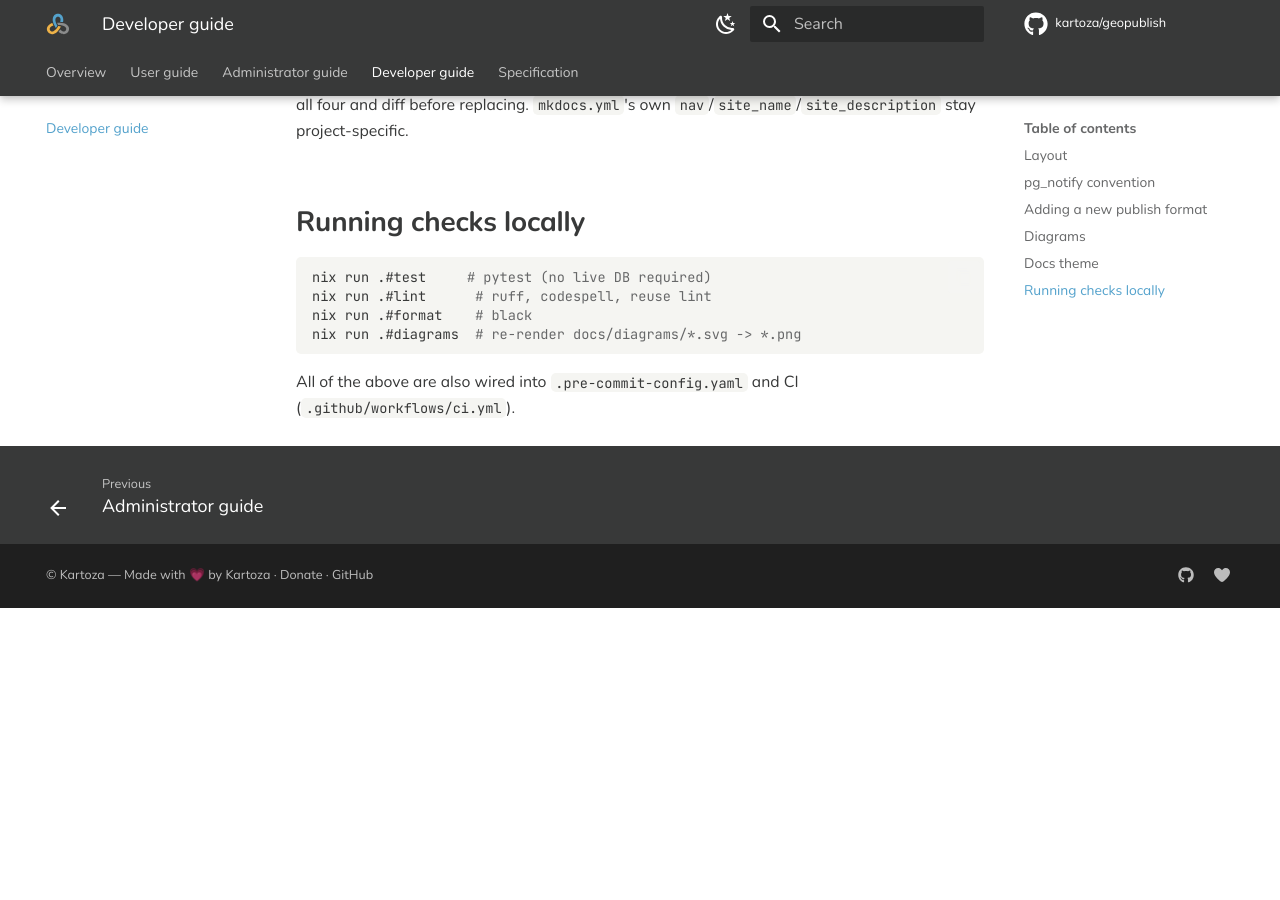
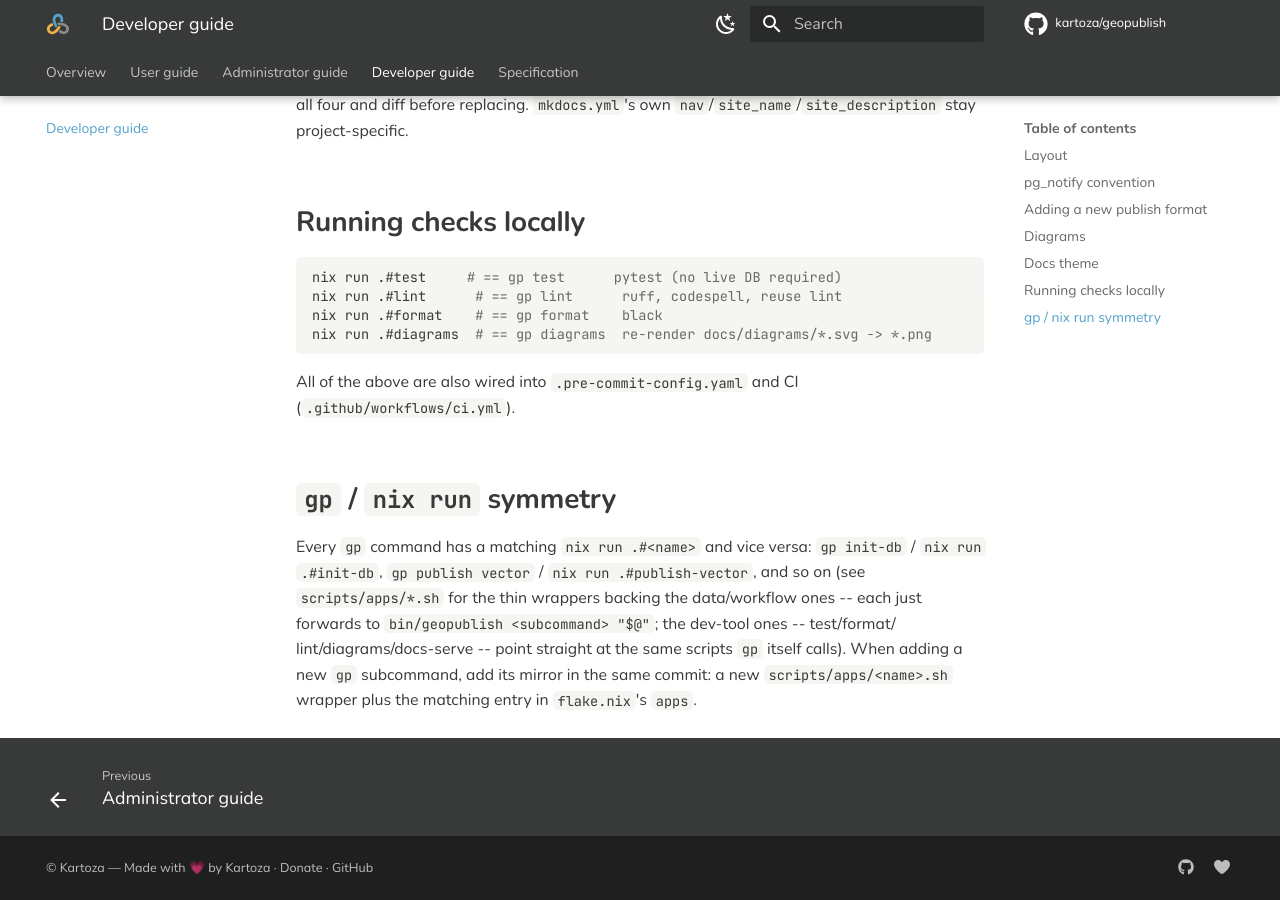
Before and after one commit to timlinux/geopublish, an MkDocs documentation site: the page built from docs/developer/index.md, in a window 1280 px wide and 900 px high, scrolled down 1903 px. Built offline with MkDocs 1.6.1 and Material for MkDocs 9.7.7, drawn with Linux system fonts in a browser that asks for light colours; comment, search, counter and statistics services are not loaded; before the commit the page ends 2511 px from its top, so only the background shows below that.

Commit message:
feat: full gp <-> nix run command symmetry
Every gp command now has a matching nix run .#<name>, and every nix run
app has a matching gp command -- "one implementation, two entry points"
applied consistently rather than just to the original dev-tool scripts.

- gp test / gp format / gp lint / gp diagrams: new CLI commands wrapping
  the exact scripts nix run .#test/.#format/.#lint/.#diagrams already
  called (scripts/test.sh, format.sh, lint.sh, render-diagrams.sh) --
  previously these only existed as nix apps, not gp subcommands.
- nix run .#init-db, .#publish-vector, .#publish-raster,
  .#publish-pdf-vectors, .#status, .#prepare-pdf-to-geotiff,
  .#capitals-load, .#capitals-refresh-weather: new flake apps, each a
  thin scripts/apps/<name>.sh wrapper forwarding to
  bin/geopublish <subcommand> "$@" -- previously these only existed as
  gp subcommands, not nix apps.
- nix run .#docs-serve replaces the inconsistently-named .#docs (same
  script, name now matches gp docs-serve exactly).

Updated the dev-shell banner, README, and developer guide to show the
full command/app pairing, and fixed the two remaining "nix run .#docs"
mentions in SPECIFICATION.md (left the two in CHANGELOG.md's existing
historical entries alone -- they describe what was true at the time).

````diff
--- a/docs/developer/index.md
+++ b/docs/developer/index.md
@@ -77,11 +77,23 @@ fresh copy of all four and diff before replacing. `mkdocs.yml`'s own
 ## Running checks locally
 
 ```bash
-nix run .#test     # pytest (no live DB required)
-nix run .#lint      # ruff, codespell, reuse lint
-nix run .#format    # black
-nix run .#diagrams  # re-render docs/diagrams/*.svg -> *.png
+nix run .#test     # == gp test      pytest (no live DB required)
+nix run .#lint      # == gp lint      ruff, codespell, reuse lint
+nix run .#format    # == gp format    black
+nix run .#diagrams  # == gp diagrams  re-render docs/diagrams/*.svg -> *.png
 ```
 
 All of the above are also wired into `.pre-commit-config.yaml` and CI
 (`.github/workflows/ci.yml`).
+
+## `gp` / `nix run` symmetry
+
+Every `gp` command has a matching `nix run .#<name>` and vice versa:
+`gp init-db` / `nix run .#init-db`, `gp publish vector` /
+`nix run .#publish-vector`, and so on (see `scripts/apps/*.sh` for the
+thin wrappers backing the data/workflow ones -- each just forwards to
+`bin/geopublish <subcommand> "$@"`; the dev-tool ones -- test/format/
+lint/diagrams/docs-serve -- point straight at the same scripts `gp`
+itself calls). When adding a new `gp` subcommand, add its mirror in the
+same commit: a new `scripts/apps/<name>.sh` wrapper plus the matching
+entry in `flake.nix`'s `apps`.
````
Also changed, not shown: CHANGELOG.md (+12 -0 lines), README.md (+11 -4 lines), SPECIFICATION.md (+2 -1 lines), 12 other files.
